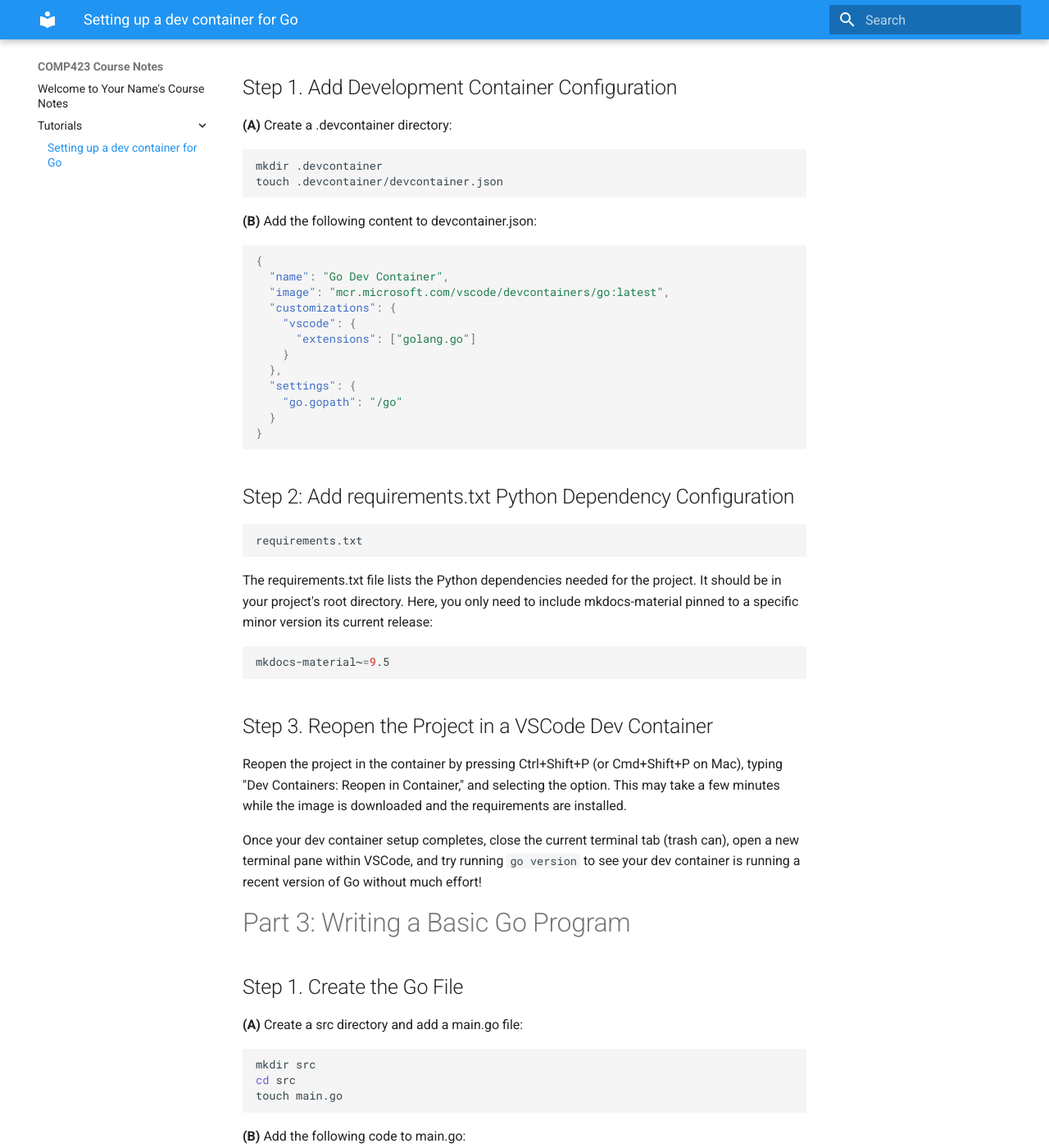
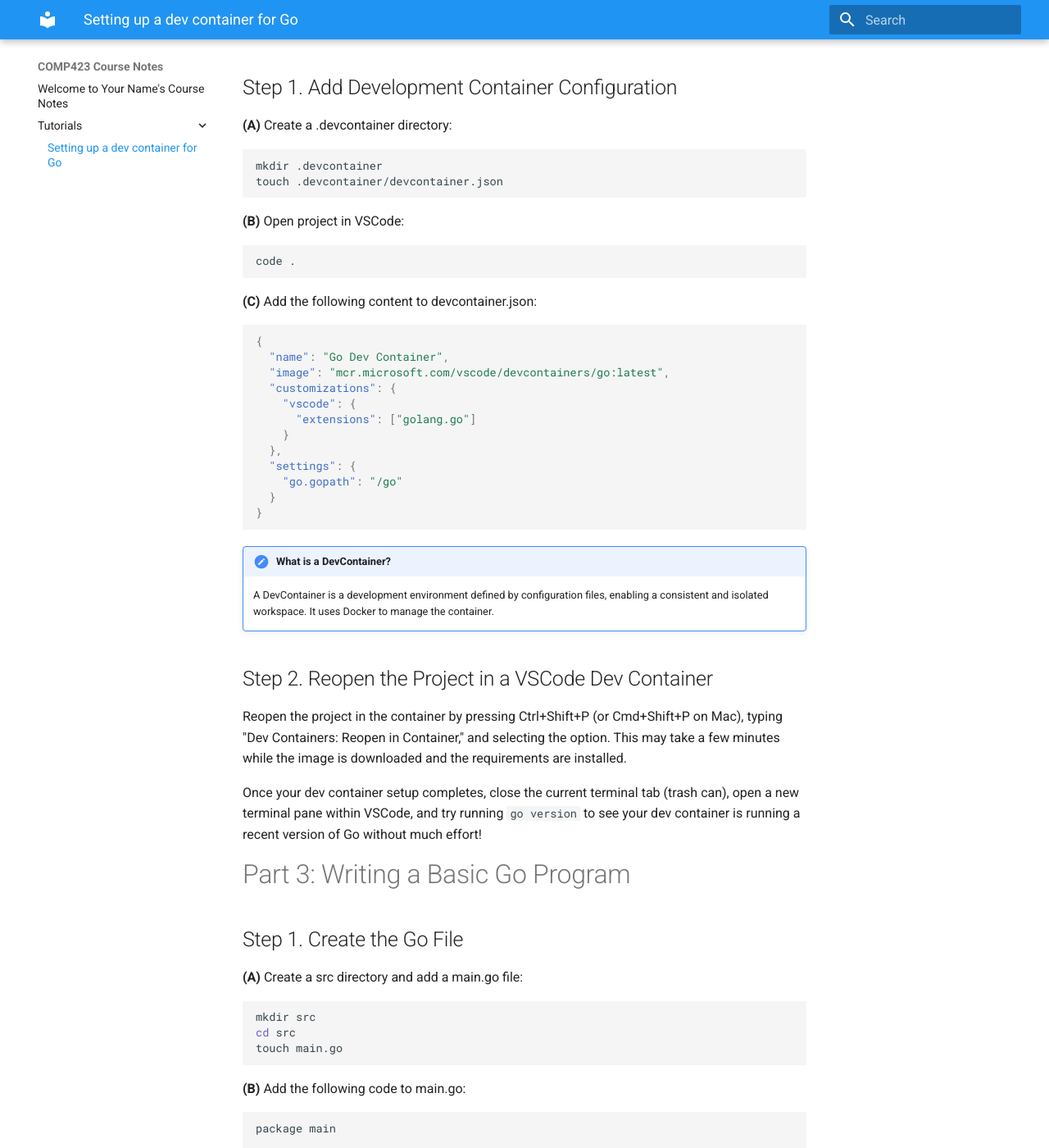
Before and after one commit to abharti-cmd/comp423-course-notes, an MkDocs documentation site: the page built from docs/tutorials/go-setup.md, in a window 1280 px wide and 1400 px high, scrolled down 1198 px. Shown: the whole window at 82% size. Built offline with MkDocs 1.6.1 and Material for MkDocs 9.7.7, drawn with Linux system fonts in a browser that asks for light colours; some of the changed text lies outside the part shown.

Commit message:
Updated Tut

````diff
--- a/docs/tutorials/go-setup.md
+++ b/docs/tutorials/go-setup.md
@@ -39,15 +39,18 @@
 ```
 
 # Part 2: Setting Up the DevContainer
-##Step 1. Add Development Container Configuration
+## Step 1. Add Development Container Configuration
 **(A)** Create a .devcontainer directory:
 ```bash
 mkdir .devcontainer
 touch .devcontainer/devcontainer.json
 ```
+**(B)** Open project in VSCode:
+```bash
+code .
+```
 
-
-**(B)** Add the following content to devcontainer.json:
+**(C)** Add the following content to devcontainer.json:
 ```json
 {
   "name": "Go Dev Container",
@@ -62,15 +65,12 @@
   }
 }
 ```
-##Step 2: Add requirements.txt Python Dependency Configuration
-```bash
-requirements.txt
-```
-The requirements.txt file lists the Python dependencies needed for the project. It should be in your project's root directory. Here, you only need to include mkdocs-material pinned to a specific minor version its current release:
-```bash
-mkdocs-material~=9.5
-```
-##Step 3. Reopen the Project in a VSCode Dev Container
+
+!!! note "What is a DevContainer?"
+    A DevContainer is a development environment defined by configuration files, enabling a consistent and isolated workspace. It uses Docker to manage the container.
+
+
+##Step 2. Reopen the Project in a VSCode Dev Container
 Reopen the project in the container by pressing Ctrl+Shift+P (or Cmd+Shift+P on Mac), typing "Dev Containers: Reopen in Container," and selecting the option. This may take a few minutes while the image is downloaded and the requirements are installed.
 
 Once your dev container setup completes, close the current terminal tab (trash can), open a new terminal pane within VSCode, and try running ``` go version``` to see your dev container is running a recent version of Go without much effort!
@@ -83,6 +83,7 @@
 cd src
 touch main.go
 ```
+
 **(B)** Add the following code to main.go:
 ```bash
 package main
@@ -94,8 +95,8 @@
 }
 ```
 
-#Part 4: Running and Building the Go Program
-##Step 1. Run the Program
+# Part 4: Running and Building the Go Program
+## Step 1. Run the Program
 **(A)** Verify the Go installation in the container:
 ```bash
 go version
````
Also changed, not shown: other parts of docs/tutorials/go-setup.md (+1 -1 lines).
